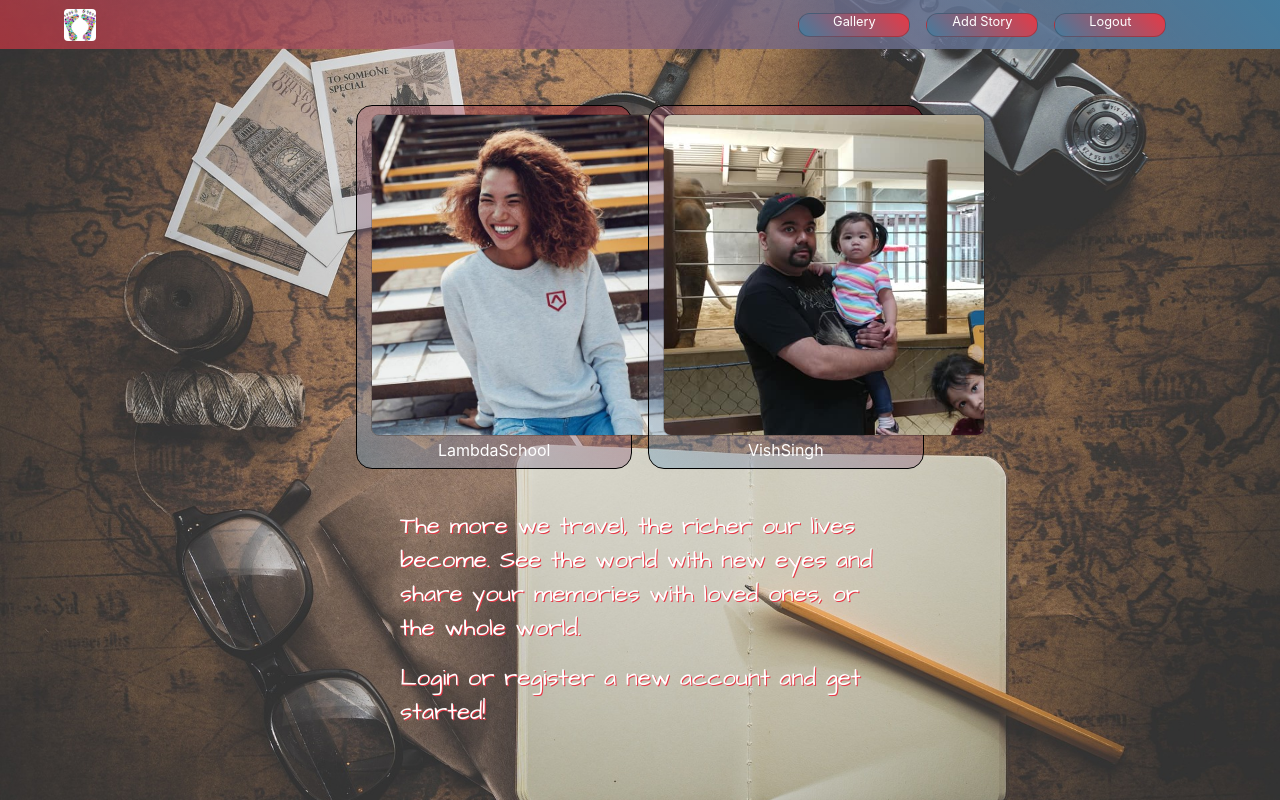
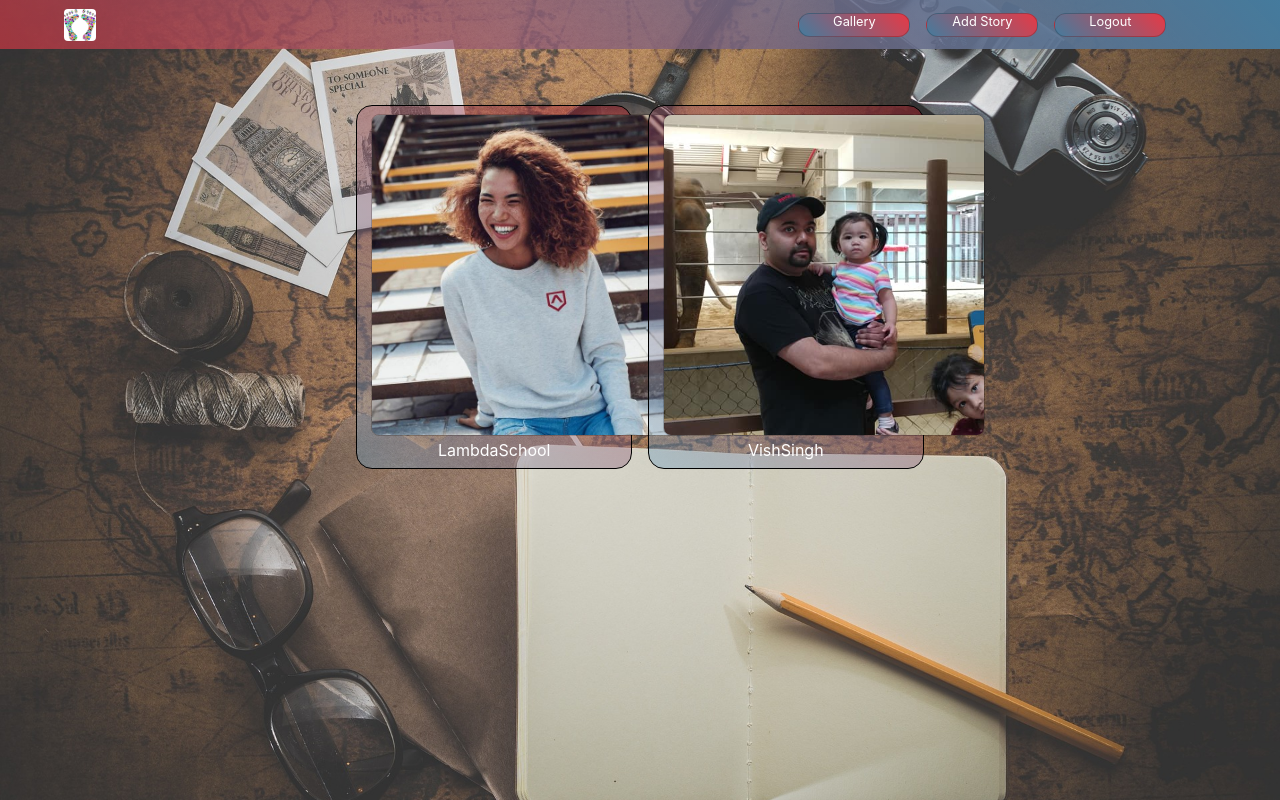
Before and after one commit to bw-ptct-Expat-Journal-4/frontend, a React (Create React App) app: page /gallery in a window 1280 px wide. Built offline with nearby package versions, Linux system fonts and the light colour scheme.

Commit message:
modified boilerplate text in App

```diff
--- a/src/App.js
+++ b/src/App.js
@@ -24,20 +24,19 @@
           <div className='login-button-container'>
             <Route exact path="/"><Link to="/login"><button>Login</button></Link></Route>
             <Route exact path="/"><Link to="/register"><button>Register</button></Link></Route>
+            <Route exact path="/login"><Login /></Route>
+            <Route exact path="/register"><Register /></Route>
           </div>
-          <Route exact path="/login"><Login /></Route>
-          <Route exact path="/register"><Register /></Route>
+
+          <Route exact path='/'>
+            <div className='boilerplate'>The more we travel, the richer our lives become. See the world with new eyes and share your memories with loved ones, or the whole world.</div>
+            <div className='boilerplate'>Login or register a new account and get started!</div>
+          </Route>
+
           <PrivateRoute path='/create'><CreateStory /></PrivateRoute>
           <Route path='/read/:name/:story'><ReadStory /></Route>
           <Route path='/gallery'><Gallery /></Route>
           <Route path='/user/:name'><UserGallery /></Route>
-
-          <div class='boilerplate'>
-            The more we travel, the richer our lives become. See the world with new eyes and share your memories with loved ones, or the whole world.
-          </div>
-          <div class='boilerplate'>
-            Login or register a new account and get started!
-          </div>
         </div>
       </StoriesProvider>
     </Router>
```
